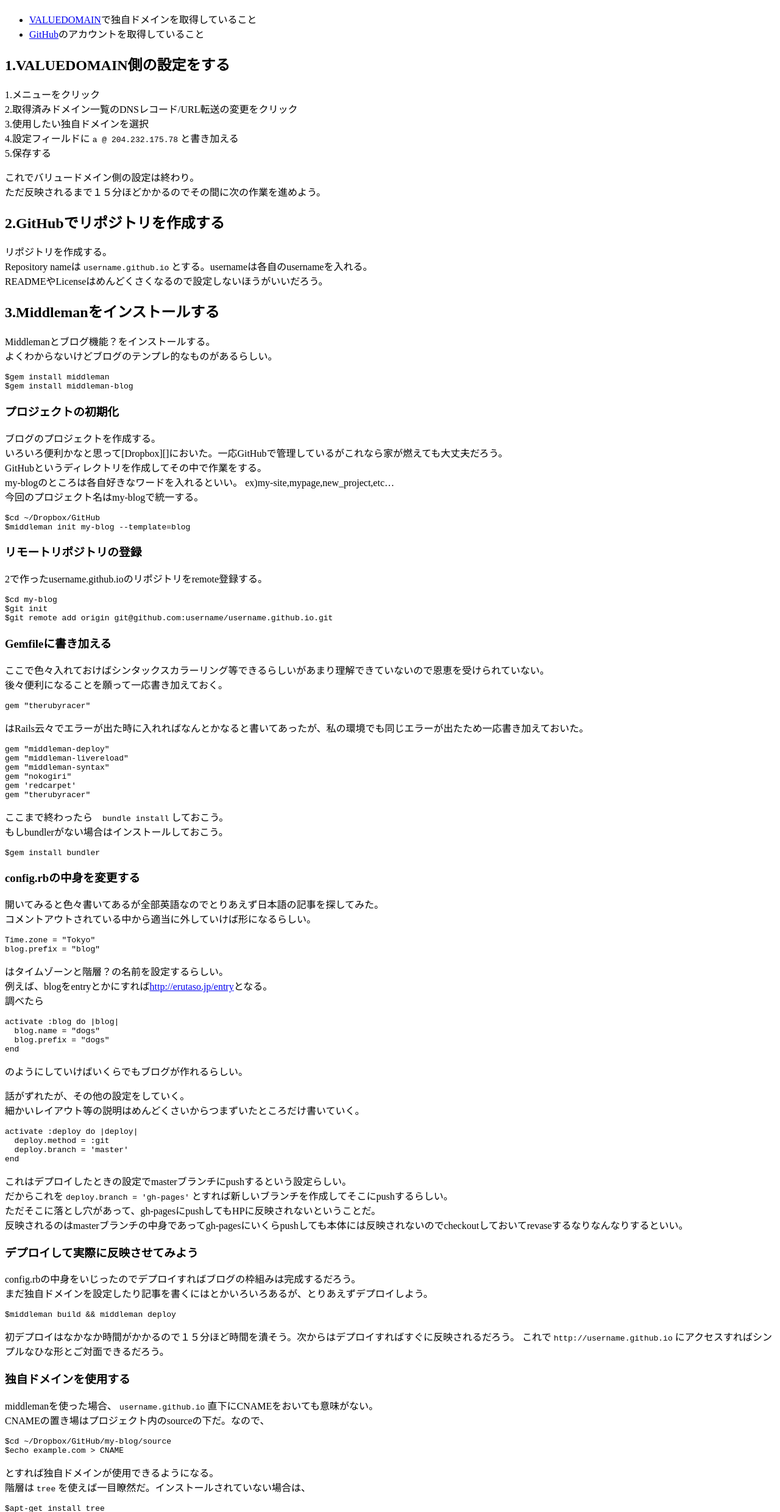
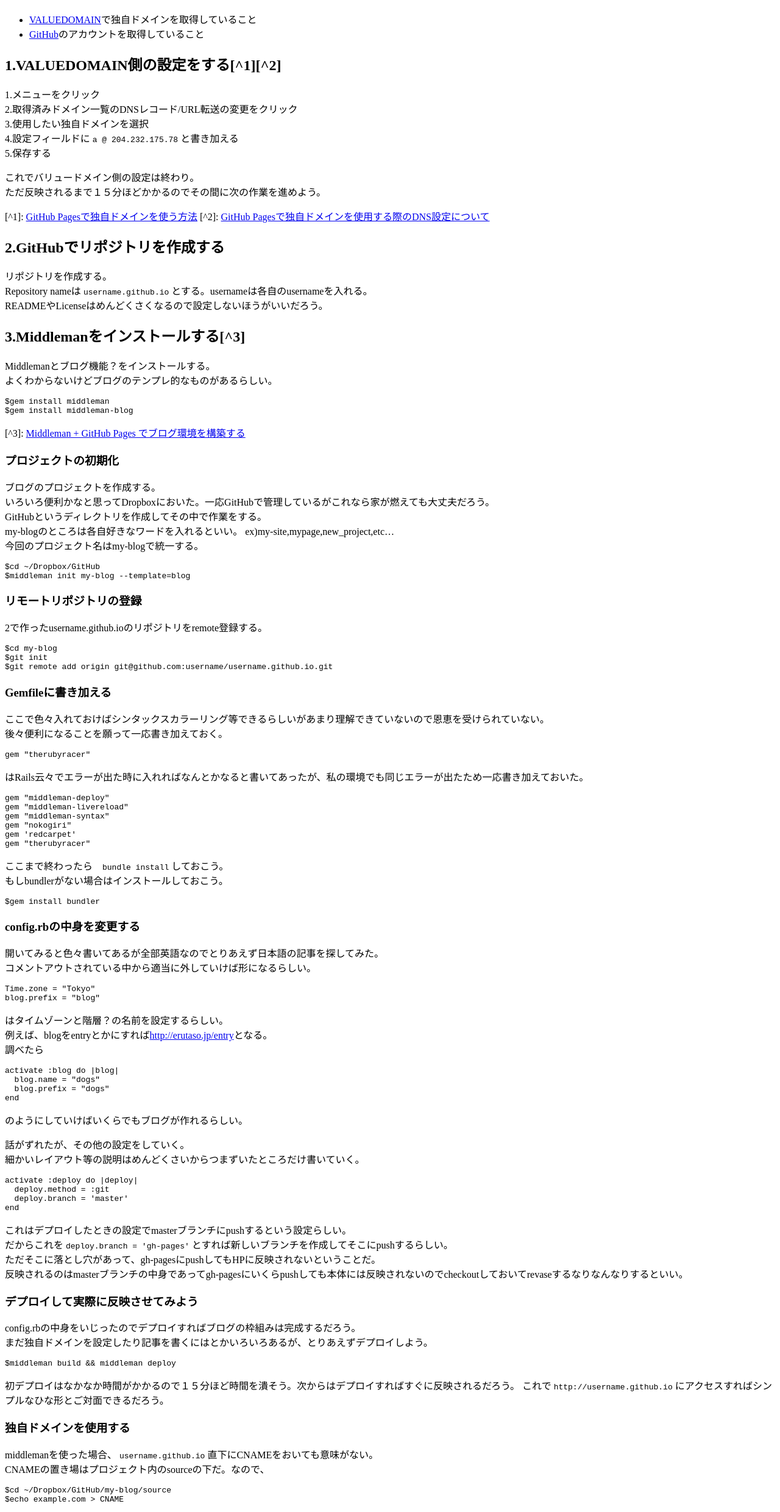
Before and after one commit to erutaso/erutaso.github.io, a plain HTML site: page index.html in a window 1280 px wide. Shown: the part 125-2604 px from the top of the page at 61% size. Drawn offline with Linux system fonts and the light colour scheme.

Commit message:
Automated commit at 2014-05-05 15:35:40 UTC by middleman-deploy 0.2.3

```diff
--- a/index.html
+++ b/index.html
@@ -21,7 +21,7 @@
 <li><a href="https://github.com/">GitHub</a>のアカウントを取得していること</li>
 </ul>
 
-<h2>1.VALUEDOMAIN側の設定をする</h2>
+<h2>1.VALUEDOMAIN側の設定をする[^1][^2]</h2>
 
 <p>1.メニューをクリック<br>
 2.取得済みドメイン一覧のDNSレコード/URL転送の変更をクリック<br>
@@ -32,13 +32,16 @@
 <p>これでバリュードメイン側の設定は終わり。<br>
 ただ反映されるまで１５分ほどかかるのでその間に次の作業を進めよう。  </p>
 
+<p>[^1]: <a href="http://blog.awairo.net/blog/2013/12/14/custom-domain-for-gh-pages/">GitHub Pagesで独自ドメインを使う方法</a>
+[^2]: <a href="http://blog.lindwurm.biz/2014/04/github-pages-dns-config.html">GitHub Pagesで独自ドメインを使用する際のDNS設定について</a></p>
+
 <h2>2.GitHubでリポジトリを作成する</h2>
 
 <p>リポジトリを作成する。<br>
 Repository nameは <code>username.github.io</code> とする。usernameは各自のusernameを入れる。<br>
 READMEやLicenseはめんどくさくなるので設定しないほうがいいだろう。  </p>
 
-<h2>3.Middlemanをインストールする</h2>
+<h2>3.Middlemanをインストールする[^3]</h2>
 
 <p>Middlemanとブログ機能？をインストールする。<br>
 よくわからないけどブログのテンプレ的なものがあるらしい。  </p>
@@ -46,10 +49,12 @@
 $gem install middleman-blog
 </pre>
 
+<p>[^3]: <a href="http://blog.rythgs.co/archives/2014/05/01/middleman-blog/">Middleman + GitHub Pages でブログ環境を構築する</a></p>
+
 <h3>プロジェクトの初期化</h3>
 
 <p>ブログのプロジェクトを作成する。<br>
-いろいろ便利かなと思って[Dropbox][]においた。一応GitHubで管理しているがこれなら家が燃えても大丈夫だろう。<br>
+いろいろ便利かなと思ってDropboxにおいた。一応GitHubで管理しているがこれなら家が燃えても大丈夫だろう。<br>
 GitHubというディレクトリを作成してその中で作業をする。<br>
 my-blogのところは各自好きなワードを入れるといい。 ex)my-site,mypage,new_project,etc&hellip;<br>
 今回のプロジェクト名はmy-blogで統一する。  </p>
@@ -137,12 +142,14 @@
 </pre>
 
 <p>とすれば独自ドメインが使用できるようになる。<br>
-階層は <code>tree</code> を使えば一目瞭然だ。インストールされていない場合は、</p>
+階層は <code>tree</code> を使えば一目瞭然だ。[^4]インストールされていない場合は、</p>
 <pre class="highlight plaintext">$apt-get install tree
 $tree -N PATH
 </pre>
 
 <p>としてインストールしておこう。２つ目は文字化け対策らしい。  </p>
+
+<p>[^4]: <a href="http://bukbuntu.blogspot.jp/2010/06/ubuntu-tree.html">ubuntu で tree コマンド</a></p>
 
 <h3>記事を書こう</h3>
 
```
Also changed, not shown: blog/2014/05/05/original-domain-obtained-on-valuedomain-middleman-github-pages/index.html (+11 -4 lines), feed.xml (+12 -5 lines).
